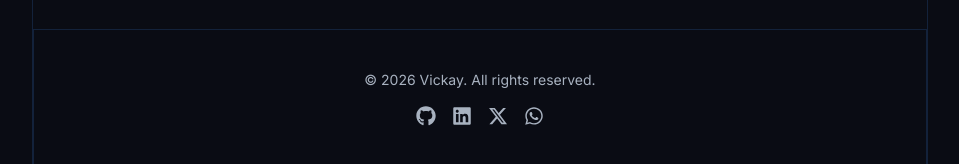
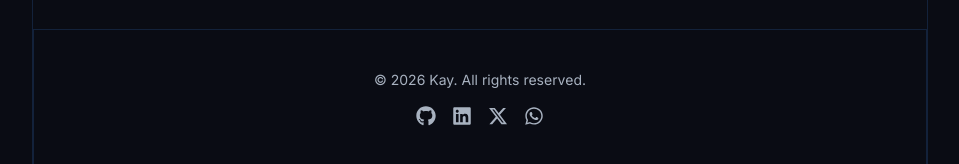
Before and after one commit to cyber-bro001/vickay-portfolio, a React (Vite) app: page /projects/portfolio in a window 1280 px wide. Shown: the part 1799-1963 px from the top of the page, without its empty margins (160-1119 px from the left). Built offline with nearby package versions, Linux system fonts and the light colour scheme; a web font is replaced by a local one.

Commit message:
Update Footer.jsx

```diff
--- a/src/components/Footer.jsx
+++ b/src/components/Footer.jsx
@@ -4,7 +4,7 @@ const Footer = () => {
     return (
         <footer className="border border-accentSoft py-10 mt-20">
             <div className="container mx-auto text-center text-sm text-mutedText">
-                &copy; {new Date().getFullYear()} Vickay. All rights reserved.
+                &copy; {new Date().getFullYear()} Kay. All rights reserved.
                 <div className="flex items-center justify-center space-x-4 mt-4">
                     <a href="https://github.com/cyber-bro001" className="hover:text-accentColor transition-colors" target="_blank" rel="noopener noreferrer">
                         <FaGithub className='w-5 h-5' />
```
